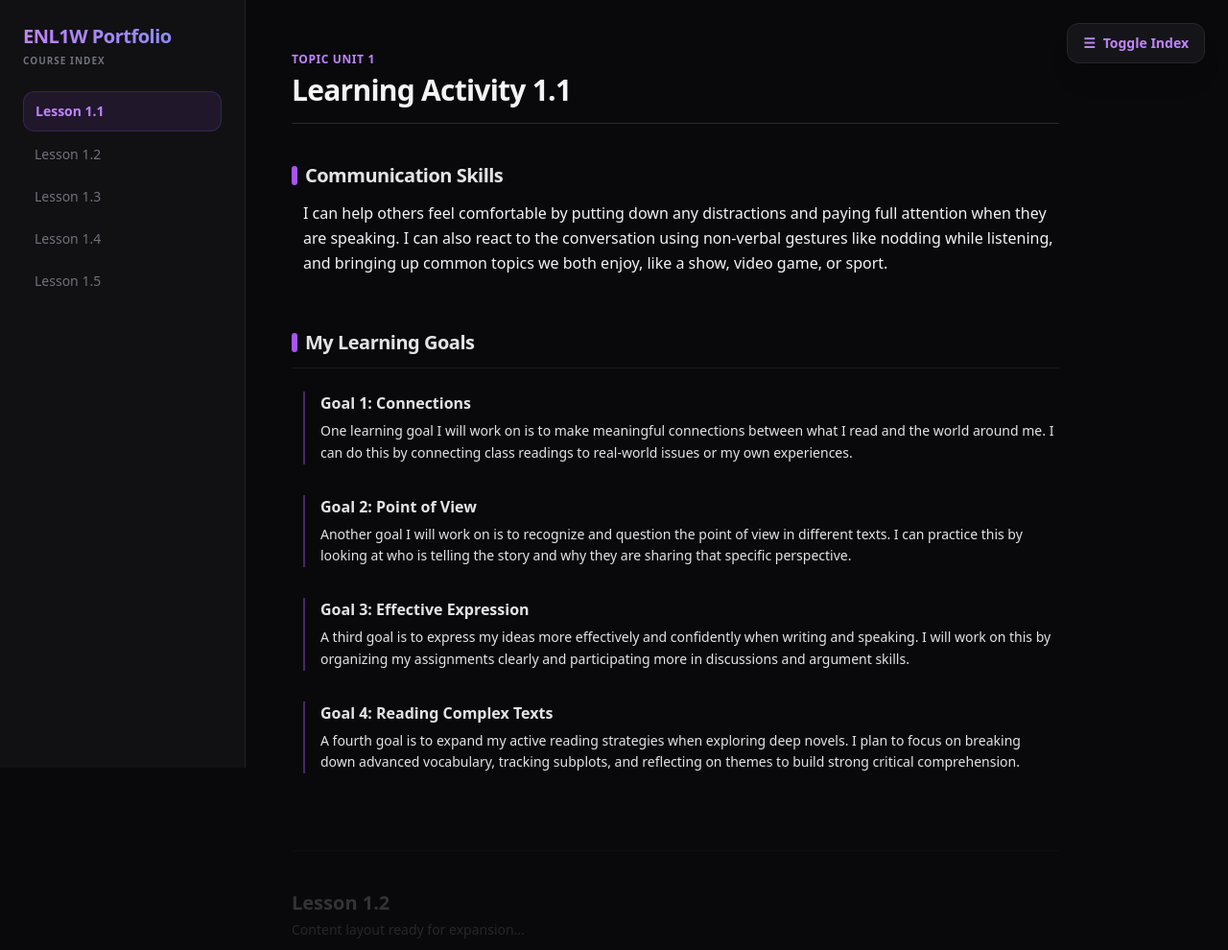
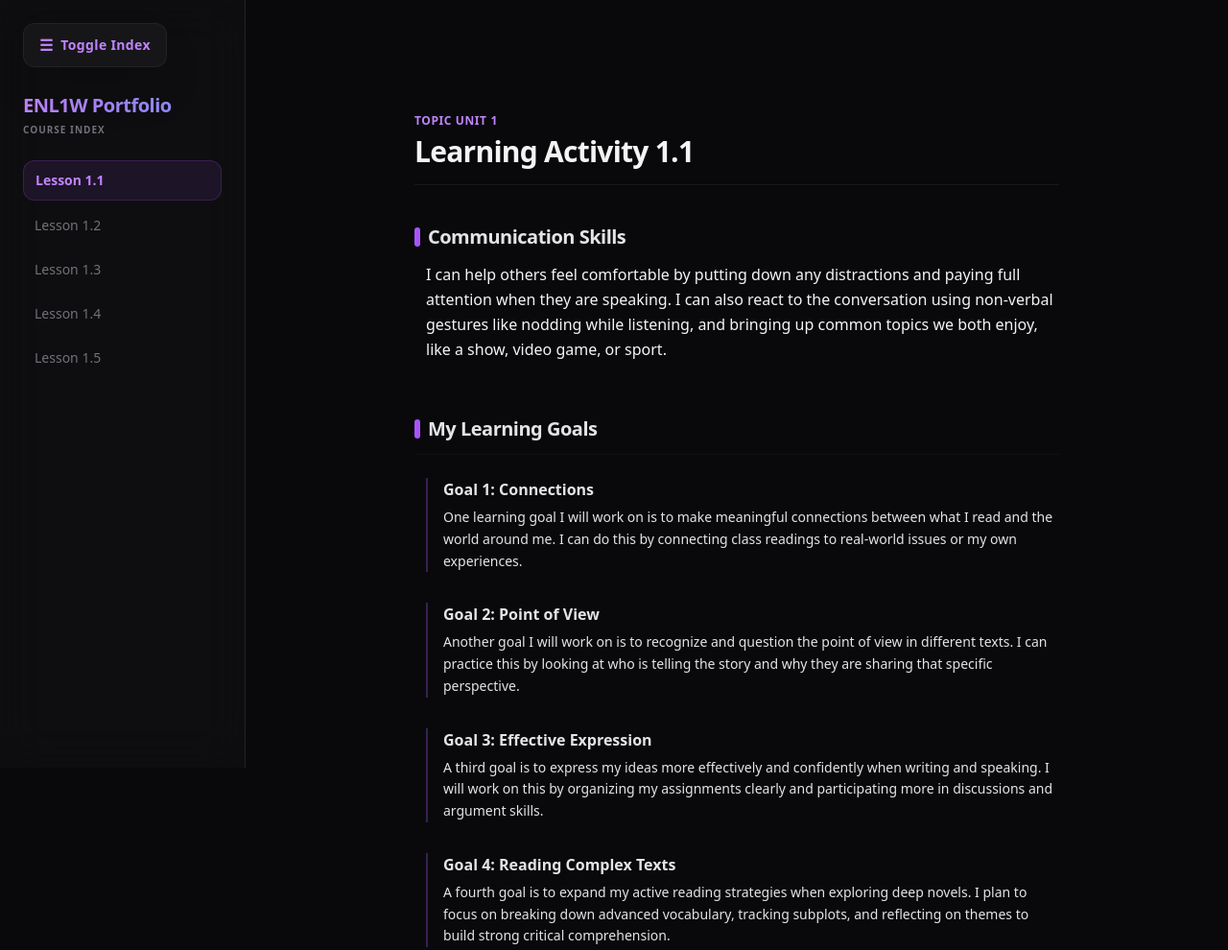
Before and after one commit to FlexiYousuf/english-portfolio, a plain HTML site: page index.html in a window 1280 px wide. Shown: the top 990 px of the page at 96% size. Drawn offline with nearby package versions, Linux system fonts and the light colour scheme.

Commit message:
design: implement smooth sliding index and centralized text alignment

```diff
--- a/index.html
+++ b/index.html
@@ -1,24 +1,28 @@
 <!DOCTYPE html>
-<html lang="en">
+<html lang="en" class="scroll-smooth">
 <head>
     <meta charset="UTF-8">
     <meta name="viewport" content="width=device-width, initial-scale=1.0">
     <title>ENL1W E-Portfolio</title>
     <script src="https://cdn.tailwindcss.com"></script>
+    <style>
+        @keyframes fadeIn {
+            from { opacity: 0; transform: translateY(10px); }
+            to { opacity: 1; transform: translateY(0); }
+        }
+        .animate-fade-in {
+            animation: fadeIn 0.6s cubic-bezier(0.16, 1, 0.3, 1) forwards;
+        }
+    </style>
 </head>
-<body class="bg-zinc-950 text-zinc-100 min-h-screen font-sans selection:bg-purple-500/30">
+<body class="bg-zinc-950 text-zinc-100 min-h-screen font-sans selection:bg-purple-500/30 overflow-x-hidden">
 
-    <!-- Toggle Index Button (Fixed so it is always accessible) -->
-    <button id="toggle-sidebar" class="fixed top-6 right-6 z-50 bg-zinc-900/90 border border-zinc-800 px-4 py-2.5 rounded-xl text-sm font-bold text-purple-400 hover:text-purple-300 backdrop-blur-sm shadow-xl cursor-pointer flex items-center gap-2 active:scale-95 transition-all">
-        <span>☰</span>
-        <span class="hidden sm:inline">Toggle Index</span>
+    <button id="toggle-sidebar" class="fixed top-6 left-6 z-50 bg-zinc-900/90 border border-zinc-800/80 px-4 py-2.5 rounded-xl text-sm font-bold text-purple-400 hover:text-purple-300 hover:bg-zinc-800/80 hover:border-purple-500/30 backdrop-blur-md shadow-2xl cursor-pointer flex items-center gap-2 transition-all duration-300 hover:scale-105 active:scale-95">
+        <span class="text-base">☰</span>
+        <span class="hidden sm:inline tracking-wide">Toggle Index</span>
     </button>
 
-    <!-- App Container -->
-    <div class="flex flex-col md:flex-row min-h-screen">
-
-        <!-- Left Navigation Sidebar (The "Dictionary" Index) -->
-        <aside id="sidebar" class="w-full md:w-64 bg-zinc-900/60 border-b md:border-b-0 md:border-r border-zinc-800/80 p-6 md:fixed md:h-screen overflow-y-auto backdrop-blur-md z-30 transition-transform duration-300 ease-in-out">
+    <aside id="sidebar" class="w-full md:w-64 bg-zinc-900/40 border-b md:border-b-0 md:border-r border-zinc-800/80 p-6 pt-24 fixed left-0 top-0 h-screen overflow-y-auto backdrop-blur-xl z-40 transition-transform duration-500 cubic-bezier(0.16, 1, 0.3, 1) transform translate-x-0">
         <div class="mb-6">
             <h1 class="text-xl font-black bg-gradient-to-r from-purple-400 to-indigo-400 bg-clip-text text-transparent tracking-tight">
                 ENL1W Portfolio
@@ -28,38 +32,36 @@
             </p>
         </div>
 
-            <!-- Index Links -->
-            <nav class="space-y-1">
-                <a href="#lesson-1.1" class="block px-3 py-2.5 rounded-xl bg-purple-500/10 text-purple-400 font-semibold border border-purple-500/20 text-sm transition-all">
+        <nav class="space-y-1.5">
+            <a href="#lesson-1.1" class="block px-3 py-2.5 rounded-xl bg-purple-500/10 text-purple-400 font-semibold border border-purple-500/20 text-sm transition-all duration-300 hover:translate-x-1">
                 Lesson 1.1
             </a>
-                <a href="#lesson-1.2" class="block px-3 py-2.5 rounded-xl text-zinc-500 hover:bg-zinc-900 hover:text-zinc-300 transition text-sm font-medium">
+            <a href="#lesson-1.2" class="block px-3 py-2.5 rounded-xl text-zinc-500 hover:bg-zinc-900/60 hover:text-zinc-300 transition-all duration-300 text-sm font-medium hover:translate-x-1">
                 Lesson 1.2
             </a>
-                <a href="#lesson-1.3" class="block px-3 py-2.5 rounded-xl text-zinc-500 hover:bg-zinc-900 hover:text-zinc-300 transition text-sm font-medium">
+            <a href="#lesson-1.3" class="block px-3 py-2.5 rounded-xl text-zinc-500 hover:bg-zinc-900/60 hover:text-zinc-300 transition-all duration-300 text-sm font-medium hover:translate-x-1">
                 Lesson 1.3
             </a>
-                <a href="#lesson-1.4" class="block px-3 py-2.5 rounded-xl text-zinc-500 hover:bg-zinc-900 hover:text-zinc-300 transition text-sm font-medium">
+            <a href="#lesson-1.4" class="block px-3 py-2.5 rounded-xl text-zinc-500 hover:bg-zinc-900/60 hover:text-zinc-300 transition-all duration-300 text-sm font-medium hover:translate-x-1">
                 Lesson 1.4
             </a>
-                <a href="#lesson-1.5" class="block px-3 py-2.5 rounded-xl text-zinc-500 hover:bg-zinc-900 hover:text-zinc-300 transition text-sm font-medium">
+            <a href="#lesson-1.5" class="block px-3 py-2.5 rounded-xl text-zinc-500 hover:bg-zinc-900/60 hover:text-zinc-300 transition-all duration-300 text-sm font-medium hover:translate-x-1">
                 Lesson 1.5
             </a>
         </nav>
     </aside>
 
-        <!-- Right Side Main Content Area -->
-        <main id="main-content" class="flex-1 md:ml-64 p-6 md:p-12 max-w-4xl section-stack transition-all duration-300 ease-in-out">
+    <div id="content-wrapper" class="w-full min-h-screen transition-all duration-500 cubic-bezier(0.16, 1, 0.3, 1) pl-0 md:pl-64 flex justify-center">
 
-            <!-- LESSON 1.1 SECTION -->
-            <section id="lesson-1.1" class="space-y-10 scroll-mt-12 animate-fade-in">
+        <main class="w-full max-w-3xl p-6 md:p-12 pt-24 md:pt-28 section-stack mx-auto animate-fade-in">
 
-                <header class="border-b border-zinc-800 pb-4">
+            <section id="lesson-1.1" class="space-y-10 scroll-mt-28">
+
+                <header class="border-b border-zinc-900 pb-4">
                     <span class="text-xs font-bold text-purple-400 uppercase tracking-wider">Topic Unit 1</span>
                     <h2 class="text-3xl font-black tracking-tight text-zinc-100 mt-1">Learning Activity 1.1</h2>
                 </header>
 
-                <!-- Communication Skills Block -->
                 <div class="space-y-3">
                     <h3 class="text-xl font-bold text-zinc-200 tracking-tight flex items-center gap-2">
                         <span class="w-1.5 h-5 bg-purple-500 rounded-full inline-block"></span>
@@ -70,43 +72,37 @@
                     </p>
                 </div>
 
-                <!-- Learning Goals -->
                 <div class="space-y-6 pt-4">
-                    <h3 class="text-xl font-bold text-zinc-200 tracking-tight flex items-center gap-2 border-b border-zinc-900 pb-3">
+                    <h3 class="text-xl font-bold text-zinc-200 tracking-tight flex items-center gap-2 border-b border-zinc-900/50 pb-3">
                         <span class="w-1.5 h-5 bg-purple-500 rounded-full inline-block"></span>
                         My Learning Goals
                     </h3>
 
-                    <!-- Goal Vertical List -->
                     <div class="space-y-8 pl-3">
 
-                        <!-- Goal 1 -->
-                        <div class="border-l-2 border-purple-500/40 pl-4 space-y-1.5 group">
-                            <h4 class="font-bold text-zinc-200 text-base group-hover:text-purple-400 transition-colors">Goal 1: Connections</h4>
+                        <div class="border-l-2 border-purple-500/30 pl-4 space-y-1.5 group transition-all duration-300">
+                            <h4 class="font-bold text-zinc-200 text-base group-hover:text-purple-400 transition-colors duration-300">Goal 1: Connections</h4>
                             <p class="text-zinc-200 text-sm leading-relaxed">
                                 One learning goal I will work on is to make meaningful connections between what I read and the world around me. I can do this by connecting class readings to real-world issues or my own experiences.
                             </p>
                         </div>
 
-                        <!-- Goal 2 -->
-                        <div class="border-l-2 border-purple-500/40 pl-4 space-y-1.5 group">
-                            <h4 class="font-bold text-zinc-200 text-base group-hover:text-purple-400 transition-colors">Goal 2: Point of View</h4>
+                        <div class="border-l-2 border-purple-500/30 pl-4 space-y-1.5 group transition-all duration-300">
+                            <h4 class="font-bold text-zinc-200 text-base group-hover:text-purple-400 transition-colors duration-300">Goal 2: Point of View</h4>
                             <p class="text-zinc-200 text-sm leading-relaxed">
                                 Another goal I will work on is to recognize and question the point of view in different texts. I can practice this by looking at who is telling the story and why they are sharing that specific perspective.
                             </p>
                         </div>
 
-                        <!-- Goal 3 -->
-                        <div class="border-l-2 border-purple-500/40 pl-4 space-y-1.5 group">
-                            <h4 class="font-bold text-zinc-200 text-base group-hover:text-purple-400 transition-colors">Goal 3: Effective Expression</h4>
+                        <div class="border-l-2 border-purple-500/30 pl-4 space-y-1.5 group transition-all duration-300">
+                            <h4 class="font-bold text-zinc-200 text-base group-hover:text-purple-400 transition-colors duration-300">Goal 3: Effective Expression</h4>
                             <p class="text-zinc-200 text-sm leading-relaxed">
                                 A third goal is to express my ideas more effectively and confidently when writing and speaking. I will work on this by organizing my assignments clearly and participating more in discussions and argument skills.
                             </p>
                         </div>
 
-                        <!-- Goal 4 -->
-                        <div class="border-l-2 border-purple-500/40 pl-4 space-y-1.5 group">
-                            <h4 class="font-bold text-zinc-200 text-base group-hover:text-purple-400 transition-colors">Goal 4: Reading Complex Texts</h4>
+                        <div class="border-l-2 border-purple-500/30 pl-4 space-y-1.5 group transition-all duration-300">
+                            <h4 class="font-bold text-zinc-200 text-base group-hover:text-purple-400 transition-colors duration-300">Goal 4: Reading Complex Texts</h4>
                             <p class="text-zinc-200 text-sm leading-relaxed">
                                 A fourth goal is to expand my active reading strategies when exploring deep novels. I plan to focus on breaking down advanced vocabulary, tracking subplots, and reflecting on themes to build strong critical comprehension.
                             </p>
@@ -116,8 +112,7 @@
                 </div>
             </section>
 
-            <!-- Future Lesson Placeholder Sections -->
-            <section id="lesson-1.2" class="mt-20 pt-10 border-t border-zinc-900 opacity-40">
+            <section id="lesson-1.2" class="mt-20 pt-10 border-t border-zinc-900 opacity-20">
                 <h2 class="text-xl font-bold text-zinc-500">Lesson 1.2</h2>
                 <p class="text-zinc-600 text-sm mt-1">Content layout ready for expansion...</p>
             </section>
@@ -125,19 +120,17 @@
         </main>
     </div>
 
-    <!-- JavaScript Execution Logic for Toggling Layout State -->
     <script>
         const toggleBtn = document.getElementById('toggle-sidebar');
         const sidebar = document.getElementById('sidebar');
-        const mainContent = document.getElementById('main-content');
+        const contentWrapper = document.getElementById('content-wrapper');
 
         toggleBtn.addEventListener('click', () => {
-            // Toggles visibility states for both mobile layout and desktop layouts
-            sidebar.classList.toggle('hidden');
-            sidebar.classList.toggle('md:relative');
+            // Smoothly transitions sidebar off-screen left and handles mobile view states
+            sidebar.classList.toggle('-translate-x-full');
 
-            // Adjusts margins dynamically on wide screens to occupy full real estate
-            mainContent.classList.toggle('md:ml-64');
+            // Instantly shifts wrapper space layout, allowing mx-auto to center content smoothly
+            contentWrapper.classList.toggle('md:pl-64');
         });
     </script>
 
```
Lines whose indentation alone changed are shown as unchanged.
